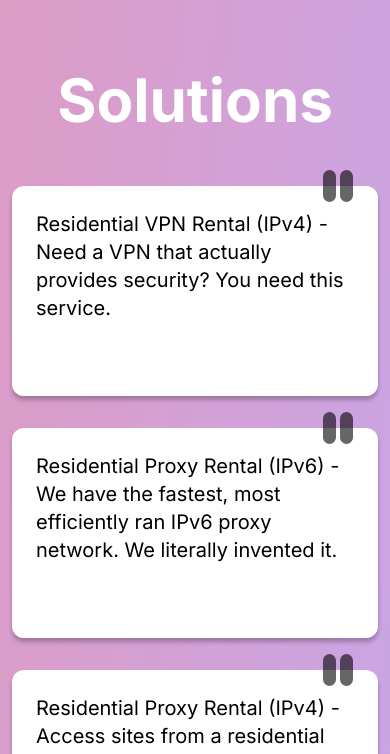
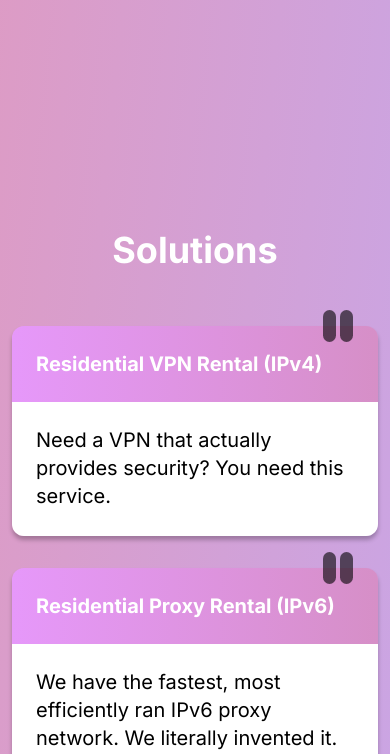
Before and after one commit to blackwolfinc/ipBeem, a Next.js app: page / in a window 390 px wide. Shown: the part 814-1568 px from the top of the page. Built offline with nearby package versions, Linux system fonts and the light colour scheme.

Commit message:
update solution mobile

```diff
--- a/src/components/homepage/Body.tsx
+++ b/src/components/homepage/Body.tsx
@@ -7,7 +7,7 @@ import Partners from "./partners";
 export const Body = () => {
   return (
     <div>
-      <div className="relative z-0">
+      <div className="relative z-0 mb-40">
         <Hero />
         {/* background image */}
         <div className="absolute right-0 top-0 -z-10">
--- a/src/components/homepage/solutions/index.tsx
+++ b/src/components/homepage/solutions/index.tsx
@@ -41,7 +41,7 @@ const Solutions = () => {
   return (
     <div className="mx-auto max-w-screen-xl">
       <h3
-        className="mb-14 text-center text-6xl font-bold text-white lg:text-7xl"
+        className="mb-14 text-center text-4xl font-bold text-white lg:text-7xl"
         data-aos="fade-up"
       >
         Solutions
--- a/src/components/homepage/solutions/solutions-item/index.tsx
+++ b/src/components/homepage/solutions/solutions-item/index.tsx
@@ -11,13 +11,11 @@ const SolutionsItem = (props: ISolutionsItemProps) => {
   return (
     <div className="relative h-full min-h-[210px]">
       <div className="flex h-full flex-col overflow-hidden rounded-xl shadow-[0_4px_4px_rgba(0,0,0,0.25)]">
-        <div className="hidden bg-gradient-to-r from-[#E698FA] to-[#D68FC7] p-6 text-white lg:block">
+        <div className="bg-gradient-to-r from-[#E698FA] to-[#D68FC7] p-6 text-white">
           <h6 className="text-xl font-bold">{title}</h6>
         </div>
         <div className="flex-1 bg-white p-6 text-xl">
-          <p>
-            <span className="lg:hidden">{title} - </span> {description}
-          </p>
+          <p>{description}</p>
         </div>
       </div>
       <div className="absolute -top-4 right-10">
```
